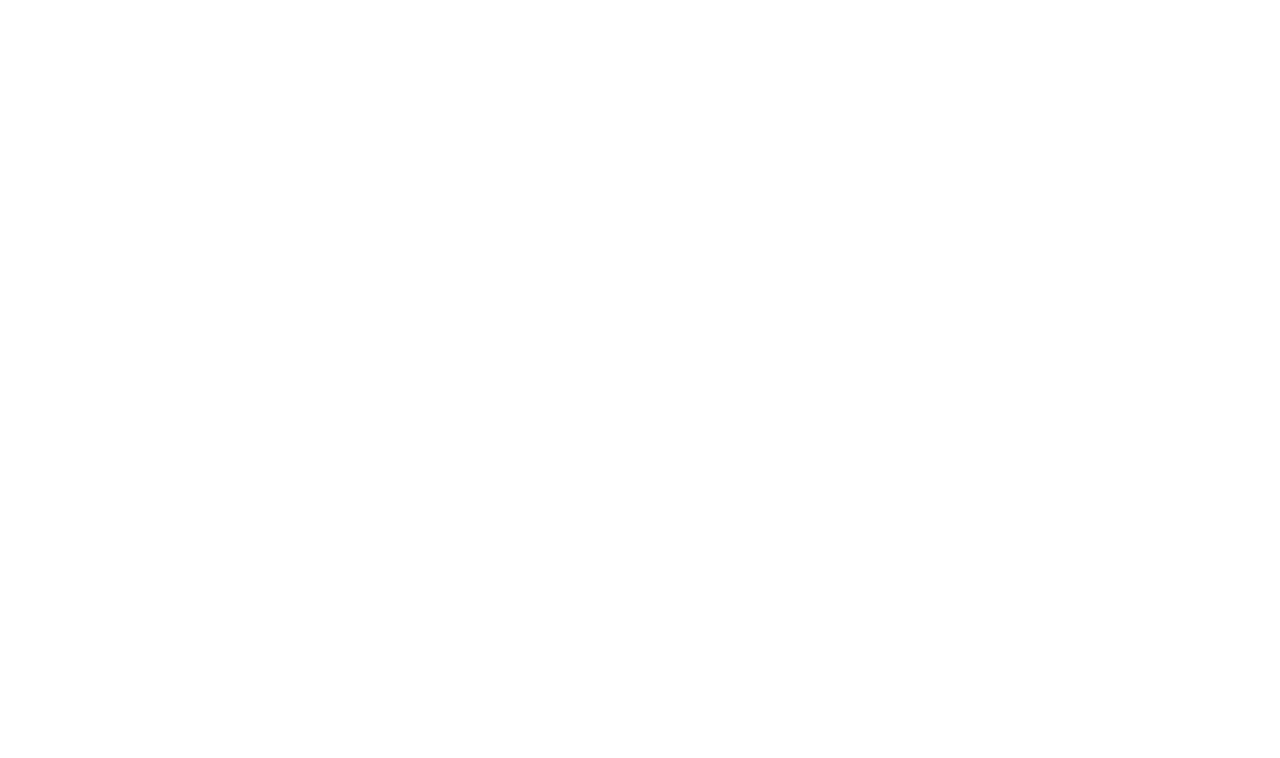
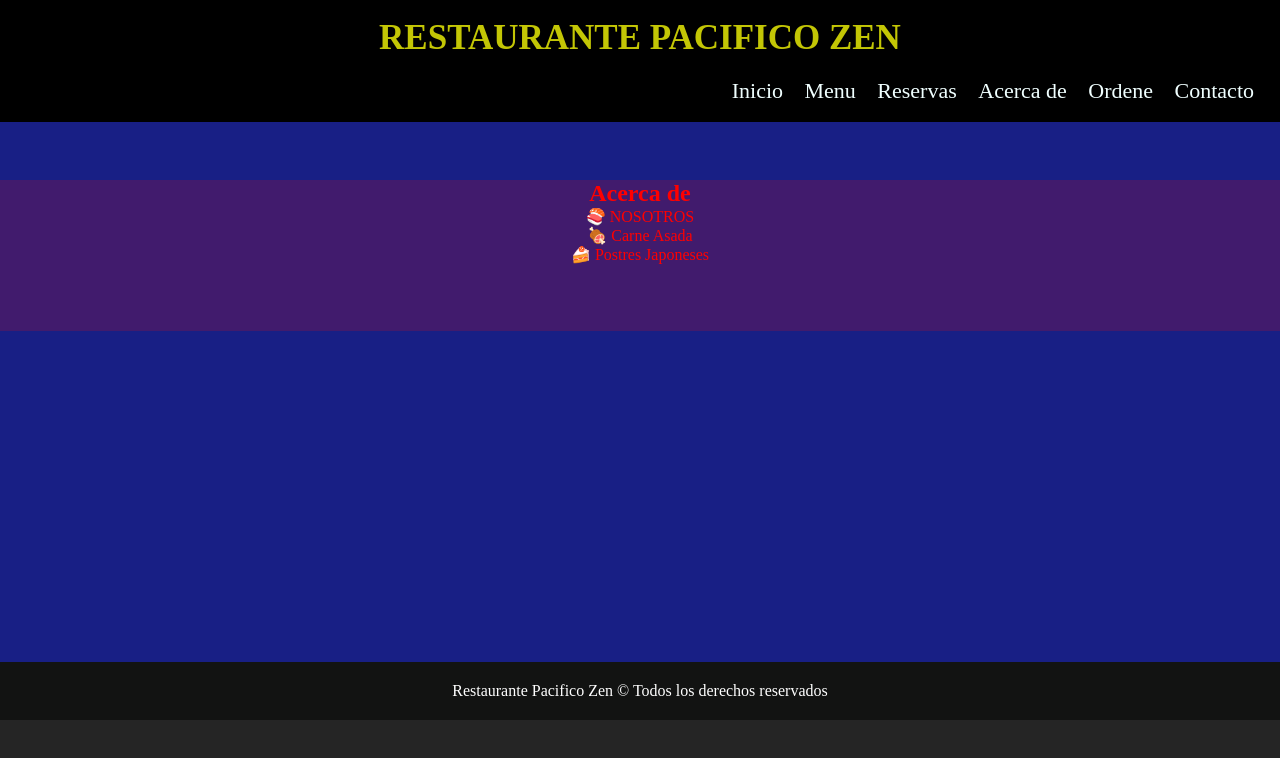
Before and after one commit to Azunanekita1/Proyecto, a plain HTML site: page Final-proyect/Menunavega/Acerca_de.html in a window 1280 px wide. Drawn offline with Linux system fonts and the light colour scheme.

Commit message:
modifico estilos y paginas

```diff
--- a/Final-proyect/Menunavega/Acerca_de.html
+++ b/Final-proyect/Menunavega/Acerca_de.html
@@ -0,0 +1,34 @@
+<!DOCTYPE html>
+<html lang="en">
+<head>
+    <meta charset="UTF-8">
+    <meta name="viewport" content="width=device-width, initial-scale=1.0">
+    <link rel="stylesheet" href="/../predestilo.css">
+     <link rel="stylesheet" href="menu.css">
+    <title>ACERCA DE </title>
+</head>
+<body >
+    <!-- Menu princiapal -->
+    <div id="pagina"> </div>
+
+ <!-- Contenidos de las paginas-->
+  <div id="contenido" class="sin-slider">
+  <section class="cajas1">
+    <div class="contenido1">
+    <h2>Acerca de </h2>
+    <ul>
+      <li>🍣 NOSOTROS </li>
+      <li>🍖 Carne Asada</li>
+      <li>🍰 Postres Japoneses</li>
+    </ul>
+  </section>
+  </div>
+</div>
+    <!-- Ayuda a llamar los estilos principales, header, footer
+     y ayuda a ocultar los slides de la pagina principal -->
+ <script src="menujava.js">
+
+</script>
+
+</body>
+</html>
--- a/Final-proyect/Menunavega/menu.css
+++ b/Final-proyect/Menunavega/menu.css
@@ -1,3 +1,5 @@
+/* <--
+
 #seccionMenu {
   background: white;
   color: rgb(34, 174, 160);
@@ -10,4 +12,23 @@
 
 .oculto {
   display: none;
+}  */
+.contenido1 {
+
+  background-color: rgb(65, 27, 109);
+  align-items: center;
+  text-align: center;
+  height: 60%;
+  width: 100%;
+  color:  red;
 }
+
+.cajas1 {
+   background-color: #181f85;
+    height: 300%;
+}
+
+.sin-slider .slider,
+.sin-slider .slide .cajas1{
+  display: none !important;
+}
--- a/Final-proyect/Menunavega/menujava.js
+++ b/Final-proyect/Menunavega/menujava.js
@@ -1,9 +1,29 @@
-function mostrarMenu() {
+/* function mostrarMenu() {
   document.getElementById('slider').classList.add('oculto');
   document.getElementById('seccionMenu').classList.remove('oculto');
 }
 
-function mostrarInicio() {
+
+/*function mostrarInicio() {
   document.getElementById('slider').classList.remove('oculto');
   document.getElementById('seccionMenu').classList.add('oculto');
-}
+} */
+
+
+ document.addEventListener("DOMContentLoaded", () => {
+  // Cargar plantilla base con header y footer
+  fetch("/../index.html")
+    .then(res => res.text())
+    .then(base => {
+      document.getElementById("pagina").innerHTML = base;
+
+      // Ocultar sliders existentes de la pagina principal
+      const sliders = document.querySelectorAll(".slider, .slide");
+      sliders.forEach(el => {
+        el.style.display = "none";
+      });
+
+
+      document.body.classList.add("sin-slider");
+    });
+});
--- a/index.html
+++ b/index.html
@@ -4,23 +4,26 @@
     <meta charset="UTF-8">
     <meta name="viewport" content="width=device-width, initial-scale=1.0">
     <title>RESTAURANTE PACIFICO ZEN</title>
-    <link rel="stylesheet" href="predestilo.css">
-    <link rel="stylesheet" href="Final-proyect/Menunavega/menu.css">
+     <link rel="stylesheet" href="predestilo.css">
+
 </head>
 <body>
+  <div id= "header">
     <header>
     <h1> RESTAURANTE PACIFICO ZEN</h1>
     <nav class="navegacion">
-        <a href="#" onclick="mostrarInicio()">Inicio</a>
-        <a href="#" onclick="mostrarMenu()">Menu</a>
-        <a href="Final-proyect/Menunavega/reservas.html">Reservas</a>
-        <a href="Final-proyect/Menunavega/Acerca_de.html">Acerca de</a>
-        <a href="Final-proyect/Menunavega/Ordene.html">Ordene</a>
-        <a href="Final-proyect/Menunavega/Contacto.html"> Contacto</a>
+        <a href="../../index.html">Inicio</a>
+        <a href="/Final-proyect/Menunavega/menu.html">Menu</a>
+        <a href="/Final-proyect/Menunavega/reservas.html">Reservas</a>
+        <a href="/Final-proyect/Menunavega/Acerca_de.html">Acerca de</a>
+        <a href="/Final-proyect/Menunavega/Ordene.html">Ordene</a>
+        <a href="/Final-proyect/Menunavega/Contacto.html"> Contacto</a>
     </nav>
     </header>
+    </div>
     <!-- Esta caja es para mostrar las imagenes del slider -->
-    <section class="cajas1">
+     <div id="contenido">  </div>
+    <section class="cajas1" >
      <div class="slider">
          <div class="slides" id="slides">
 <div class="slide"> <video id="chefVideo" muted playsinline>
@@ -36,21 +39,11 @@
         </section>
 
 
- <!-- Esta seccion muestra el menu OJO NO ES OVERLAY -->
-  <section id="seccionMenu" class="oculto">
-    <h2>Menú del Restaurante</h2>
-    <ul>
-      <li>🍣 Sushi Especial</li>
-      <li>🍖 Carne Asada</li>
-      <li>🍰 Postres Japoneses</li>
-    </ul>
-  </section>
-
-
+<div id="footer">
     <footer> Restaurante Pacifico Zen &copy; Todos los derechos reservados </footer>
-
+</div>
 <script src="tiempo.js"></script>
-<script src="Final-proyect/Menunavega/menujava.js" defer></script>  <!-- Aqui es el menu -->
+<!-- <script src="Final-proyect/Menunavega/menujava.js" defer></script>   Aqui es el menu -->
 
 </body>
 
--- a/predestilo.css
+++ b/predestilo.css
@@ -13,9 +13,9 @@ body {
     display: flex;
     flex-direction: column;
     min-height: 100vh;
-    background-color: rgb(139, 130, 130);
+    background-color: rgb(37, 37, 37);
     font-family: 'Monotype Corsiva';
-    color: rgba(182, 156, 12, 0.836);
+    color: rgba(233, 237, 6, 0.836);
 }
 
 h1 {
@@ -44,10 +44,11 @@ a {
 }
 
 .cajas1 {
-    background-color: #000000;
+   background-color: #000000;
     height: 200%;
 }
 .slider {
+  background-color: rgb(0, 0, 0);
   position: relative;
   width: 500%;
   max-width: 100%;
@@ -59,6 +60,7 @@ a {
 }
 
 .slides {
+  background-color: aqua;
   display: flex;
   width: 100%;
   height: 100%;
@@ -66,6 +68,7 @@ a {
 }
 
 .slide {
+  background-color: orangered;
   min-width: 100%;
   height: 100%;
 }
--- a/tiempo.js
+++ b/tiempo.js
@@ -9,7 +9,7 @@ function goToNextSlide() {
   const video = currentSlide.querySelector("video");
 
   if (video && !isVideoPlaying) {
-    // ✅ Si hay video y aún no ha sido reproducido en este ciclo
+    // Si hay video y aún no ha sido reproducido en este ciclo
     isVideoPlaying = true;
 
     video.currentTime = 0;
@@ -23,7 +23,7 @@ function goToNextSlide() {
       goToNextSlide(); // Continua el ciclo
     }, 5000);
   } else if (!video) {
-    // ✅ Slide normal (imagen)
+    // Slide normal (imagen)
     setTimeout(() => {
       index = (index + 1) % totalSlides;
       slides.style.transform = `translateX(-${index * 100}%)`;
@@ -32,6 +32,6 @@ function goToNextSlide() {
   }
 }
 
-// 👇 Iniciar ciclo del slider
+// Iniciar ciclo del slider
 slides.style.transform = `translateX(0%)`;
 goToNextSlide();
```
Also changed, not shown: Final-proyect/Menunavega/Contacto.html (+29 -0 lines), Final-proyect/Menunavega/Ordene.html (+29 -0 lines), Final-proyect/Menunavega/menu.html (+29 -1 lines), Final-proyect/Menunavega/reservas.html (+29 -0 lines).
